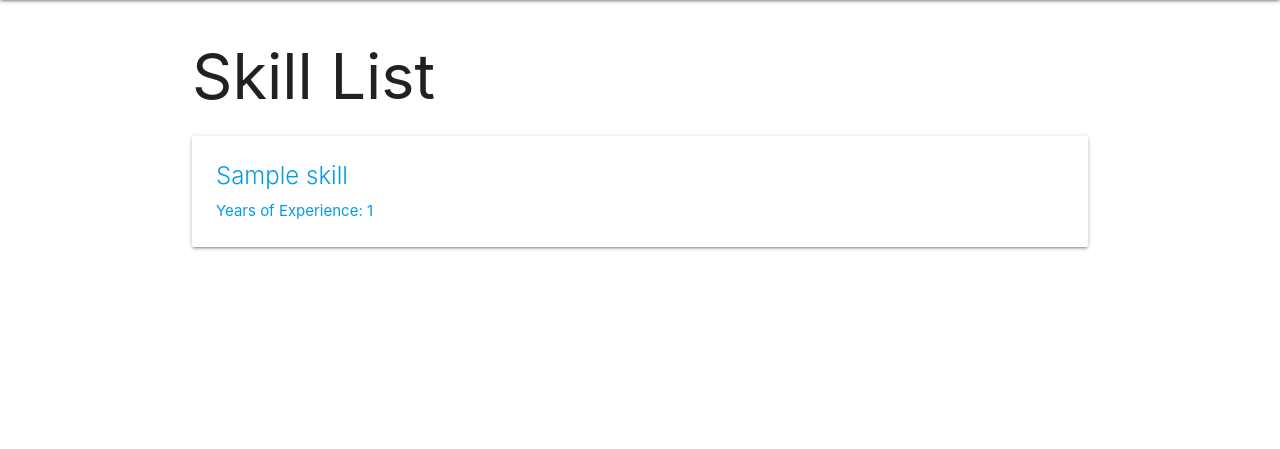
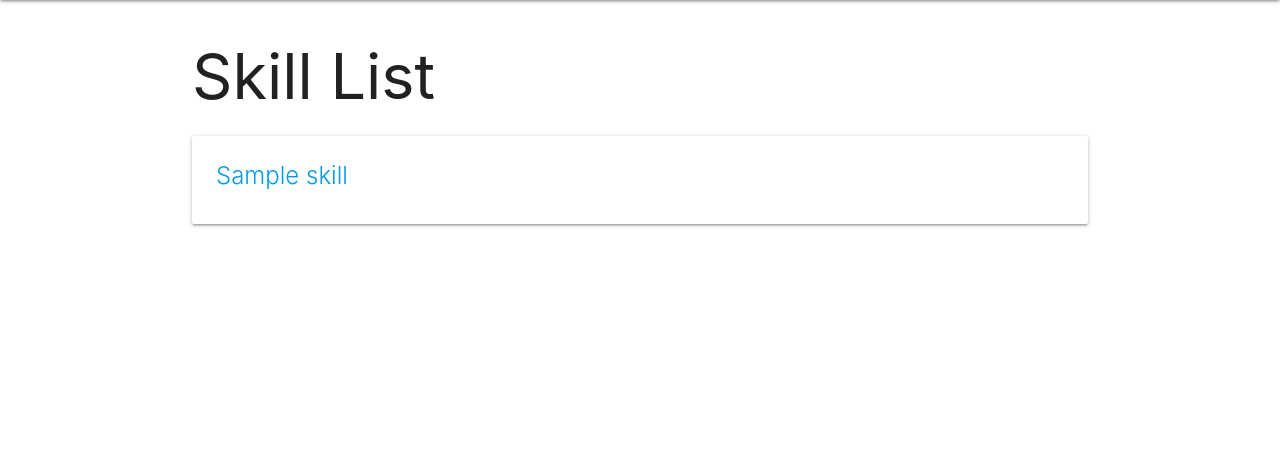
Before and after one commit to erindoman/career-coaching-app, a Django app: page /skills/ in a window 1280 px wide. Shown: the part 64-513 px from the top of the page. Run offline with Django 3.2, Linux system fonts and the light colour scheme; tables that the repository leaves empty hold one stand-in row (values such as "Sample post").

Commit message:
remove YOE from skills model

```diff
--- a/main_app/models.py
+++ b/main_app/models.py
@@ -11,7 +11,6 @@ STATUS = (
 
 class Skill(models.Model):
     name = models.CharField(max_length=20)
-    experience = models.IntegerField()
 
     def __str__(self):
         return self.name
--- a/main_app/templates/main_app/skill_detail.html
+++ b/main_app/templates/main_app/skill_detail.html
@@ -8,7 +8,6 @@
     <div class="card">
       <div class="card-content">
         <span class="card-title">{{ skill.name }}</span>
-        <p>Years of Experience: {{ skill.experience }}</p>
       </div>
       <div class="card-action">
         <a href="{% url 'skills_update' skill.id %}">Edit</a>
--- a/main_app/templates/main_app/skill_list.html
+++ b/main_app/templates/main_app/skill_list.html
@@ -8,7 +8,6 @@
     <div class="card">
         <div class="card-content">
             <span class="card-title">{{ skill.name }}</span>
-            <p>Years of Experience: {{ skill.experience }}</p>
         </div>
     </div>
   </a>
```
